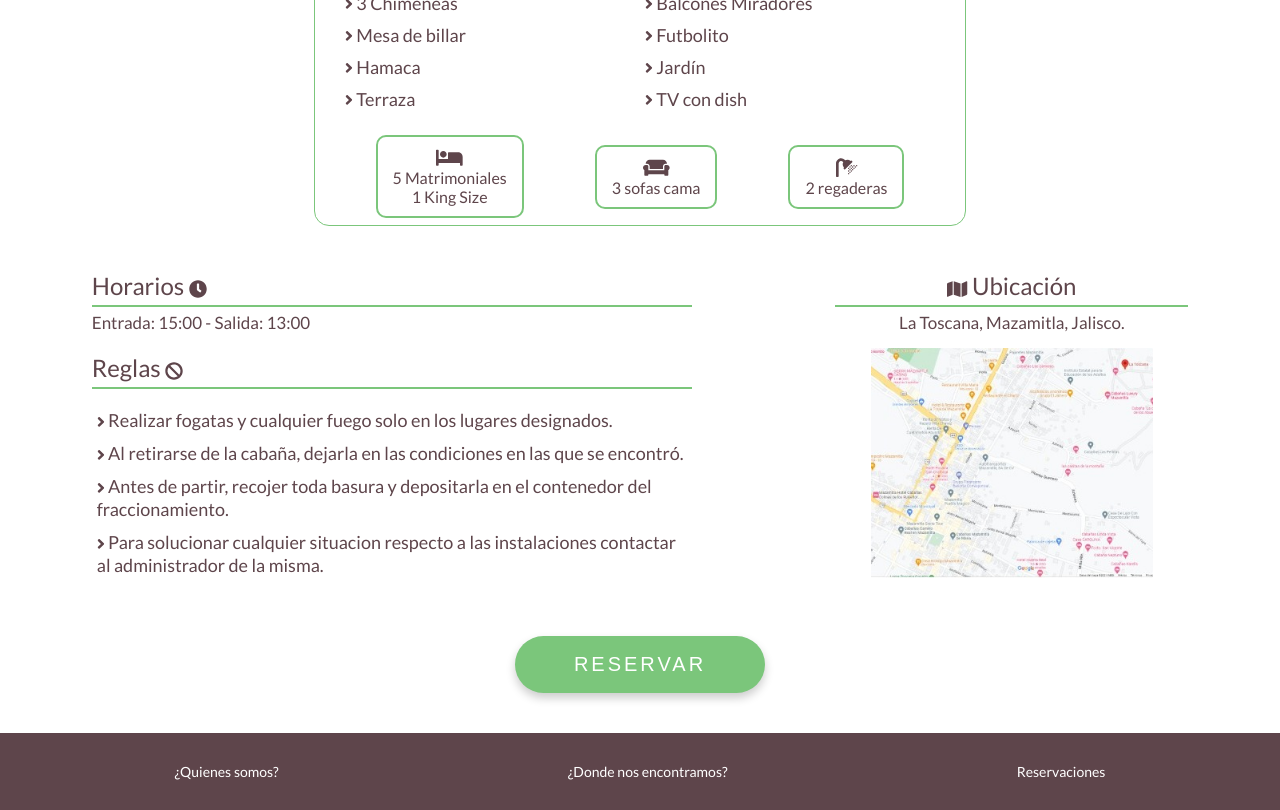
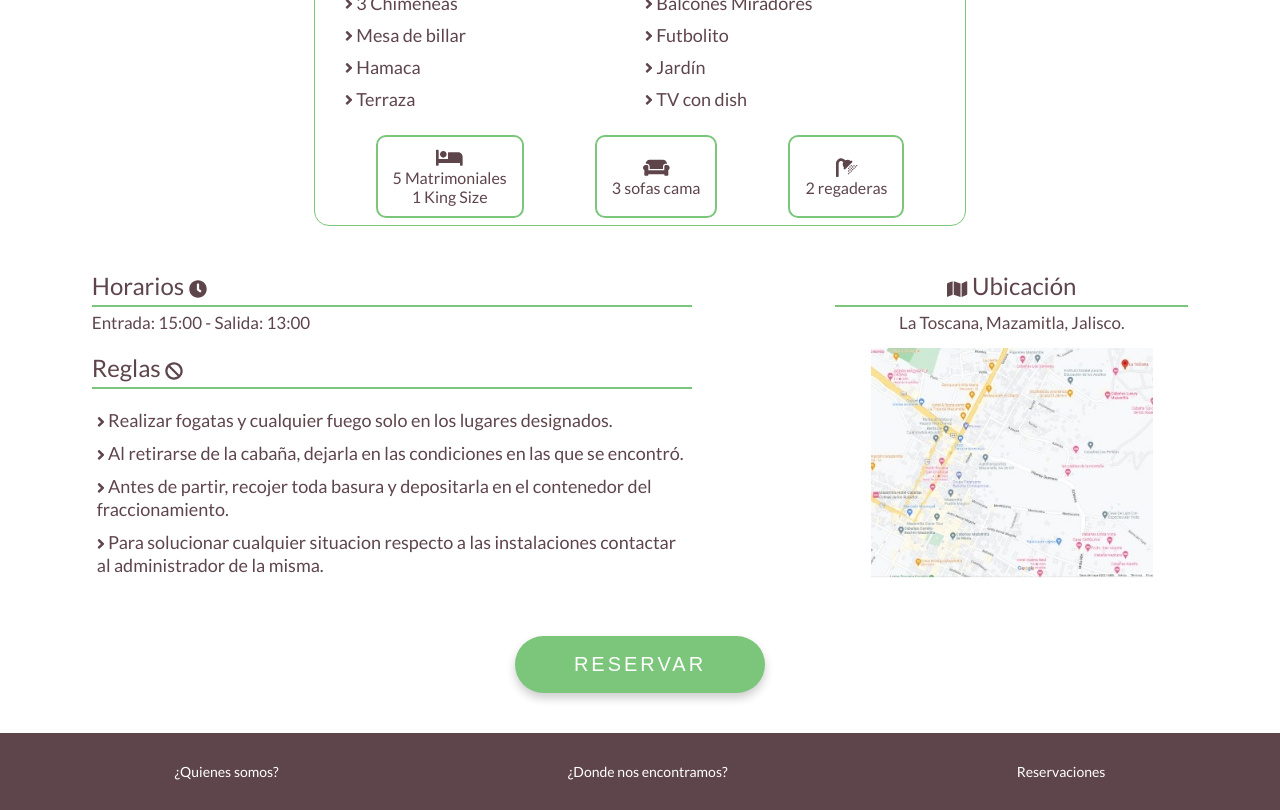
Before and after one commit to MirVill/cottages-mazamitla-app, a React (Create React App) app: page /las-catarinas in a window 1280 px wide. Shown: the part 960-1770 px from the top of the page. Built offline with nearby package versions, Linux system fonts and the light colour scheme.

Commit message:
changed contacts card size

```diff
--- a/sass/Components/_features.scss
+++ b/sass/Components/_features.scss
@@ -45,10 +45,14 @@
     & li {
       padding: 1rem 1.5rem;
       border: 2px solid $color-primary;
-      align-self: center;
       border-radius: 1rem;
+      display: flex;
+      flex-direction: column;
+      align-items: center;
+      justify-content: center;
     }
 }
+
 @media (max-width:$tablet-size) {
   .features-list-container{
     & h1 {
--- a/sass/Pages/_contacts.scss
+++ b/sass/Pages/_contacts.scss
@@ -22,6 +22,9 @@
 }
 .contacts__section-cards {
   display: flex;
+}
+.contact-wrapper {
+  min-width: 257px;
 }
 .contacts__meet-us {
   display:  grid;
--- a/src/Assets/Css/index.css
+++ b/src/Assets/Css/index.css
@@ -217,8 +217,11 @@ body {
   .features-icons-list li {
     padding: 1rem 1.5rem;
     border: 2px solid #7BC67B;
-    align-self: center;
-    border-radius: 1rem; }
+    border-radius: 1rem;
+    display: flex;
+    flex-direction: column;
+    align-items: center;
+    justify-content: center; }
 
 @media (max-width: 768px) {
   .features-list-container h1 {
@@ -754,6 +757,9 @@ body {
 .contacts__section-cards {
   display: flex; }
 
+.contact-wrapper {
+  min-width: 257px; }
+
 .contacts__meet-us {
   display: grid;
   justify-items: center;
--- a/src/Pages/Contacts.js
+++ b/src/Pages/Contacts.js
@@ -10,12 +10,16 @@ const Contacts = () => {
         <p>Para reservar o aclarar dudas, puedes contactar a: </p>
         <div className="contacts__section-cards">
           <Card>
-            <h3>Sr. Jaime Villa</h3>
-            <p>Tel: 341-41-12-501</p>
+            <div className="contact-wrapper">
+              <h3>Sr. Jaime Villa</h3>
+              <p>Tel: 341-41-12-501</p>
+            </div>
           </Card>
           <Card>
-            <h3>Sr. Salvador (Administrador)</h3>
-            <p>Tel: 333-47-50-883</p>
+            <div className="contact-wrapper">
+              <h3>Sr. Salvador (Administrador)</h3>
+              <p>Tel: 333-47-50-883</p>
+            </div>
           </Card>
         </div>
       </section>
@@ -27,9 +31,9 @@ const Contacts = () => {
             <p>
               Somos un negocio familiar, encargado de brindarte el mejor
               hospedaje en Mazamitla, Jalisco. Nuestra Cabaña te hará escapar
-              del bullicio de la ciudad durante los dias que decidas quedarte, se
-              encuentra ubicada en el fraccinamiento la Toscana, lugar en el que
-              las cabañas se encuentran en armonia con el bosque.
+              del bullicio de la ciudad durante los dias que decidas quedarte,
+              se encuentra ubicada en el fraccinamiento la Toscana, lugar en el
+              que las cabañas se encuentran en armonia con el bosque.
             </p>
           </Card>
           <Card>
@@ -46,15 +50,18 @@ const Contacts = () => {
           <Card>
             <h3 className="contacts__meet-us--title">Proceso de llegada</h3>
             <p>
-              A tu llegada al fraccionamiento, deberas contactar al administrador de la cabaña, el
-              Sr. Salvador. El te hará entrega de las llaves y te mostrará
-              la ubicaión exacta de Las Catarinas. Cualquier situación que se
-              tenga acerca de las instalaciones debera ser tratado con el.
+              A tu llegada al fraccionamiento, deberas contactar al
+              administrador de la cabaña, el Sr. Salvador. El te hará entrega de
+              las llaves y te mostrará la ubicaión exacta de Las Catarinas.
+              Cualquier situación que se tenga acerca de las instalaciones
+              debera ser tratado con el.
             </p>
           </Card>
         </div>
       </section>
-      <NavLink to='las-catarinas'><Button text="Cabañas" /></NavLink>
+      <NavLink to="las-catarinas">
+        <Button text="Cabañas" />
+      </NavLink>
     </div>
   );
 };
```
